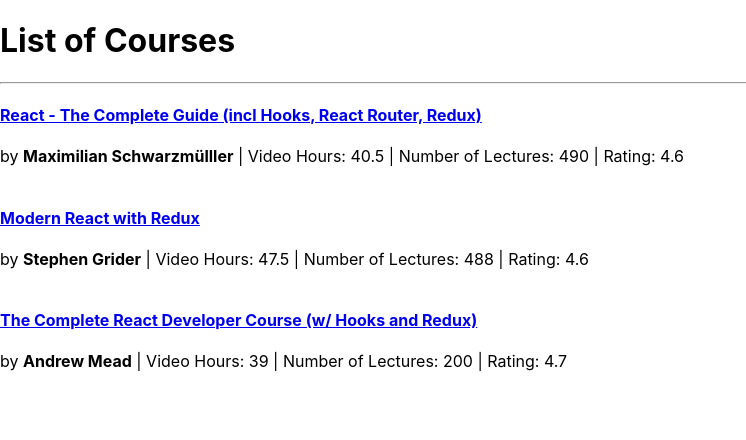
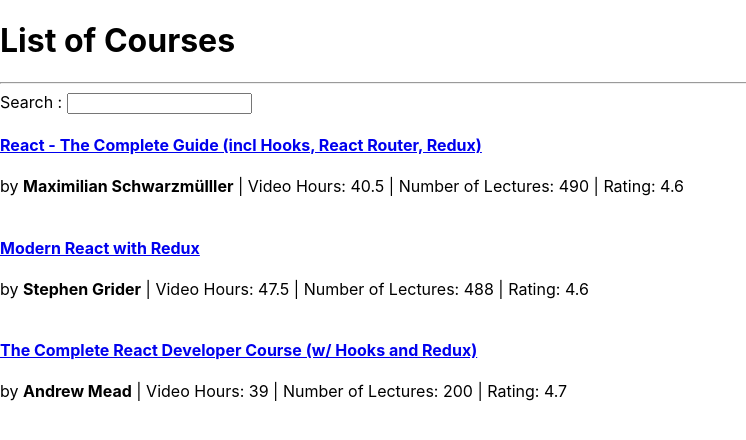
Before and after one commit to tiana30/my-react-app, a React (Create React App) app: page / in a window 1280 px wide. Shown: the top 440 px of the page, without its empty margins (0-746 px from the left). Built offline with nearby package versions, Linux system fonts and the light colour scheme.

Commit message:
add state and filteredCourses

```diff
--- a/src/App.js
+++ b/src/App.js
@@ -1,4 +1,5 @@
-import React from 'react';
+import React, {useState} from 'react';
+import CoursesList from './coursesList';
 
 const courses = [
   {
@@ -32,25 +33,30 @@
 ];
 
 const App = () => {
+  const [searchText, setSearchText] = useState('');
+
+  const handleSearchInputChange = event => {
+    setSearchText(event.target.value);
+  }
+
+  const filteredCourses = courses.filter(course => {
+    return course.title.includes(searchText) || course.author.includes(searchText);
+  });
 
     return (
       <div>
       <h1>List of Courses</h1>
       <hr />
-      {courses.map(function(course) {
-        return (
-          <div key={course.id}>
-            <span>
-              <a href={course.url}><h4>{course.title}</h4></a>
-            </span>
-            <span>by <strong>{course.author}</strong></span>
-            <span> | Video Hours: {course.hours_video}</span>
-            <span> | Number of Lectures: {course.number_of_lectures}</span>
-            <span> | Rating: {course.rating}</span>
-            <br/><br/>
-          </div>
-        );
-          })}
+
+      <label htmlFor = "searchInput"> Search : </label>
+      <input
+      id="searchInput"
+      type="text"
+      onChange = {handleSearchInputChange}
+
+      />
+
+      <CoursesList courses={filteredCourses} />
         </div>
 
     );
```
